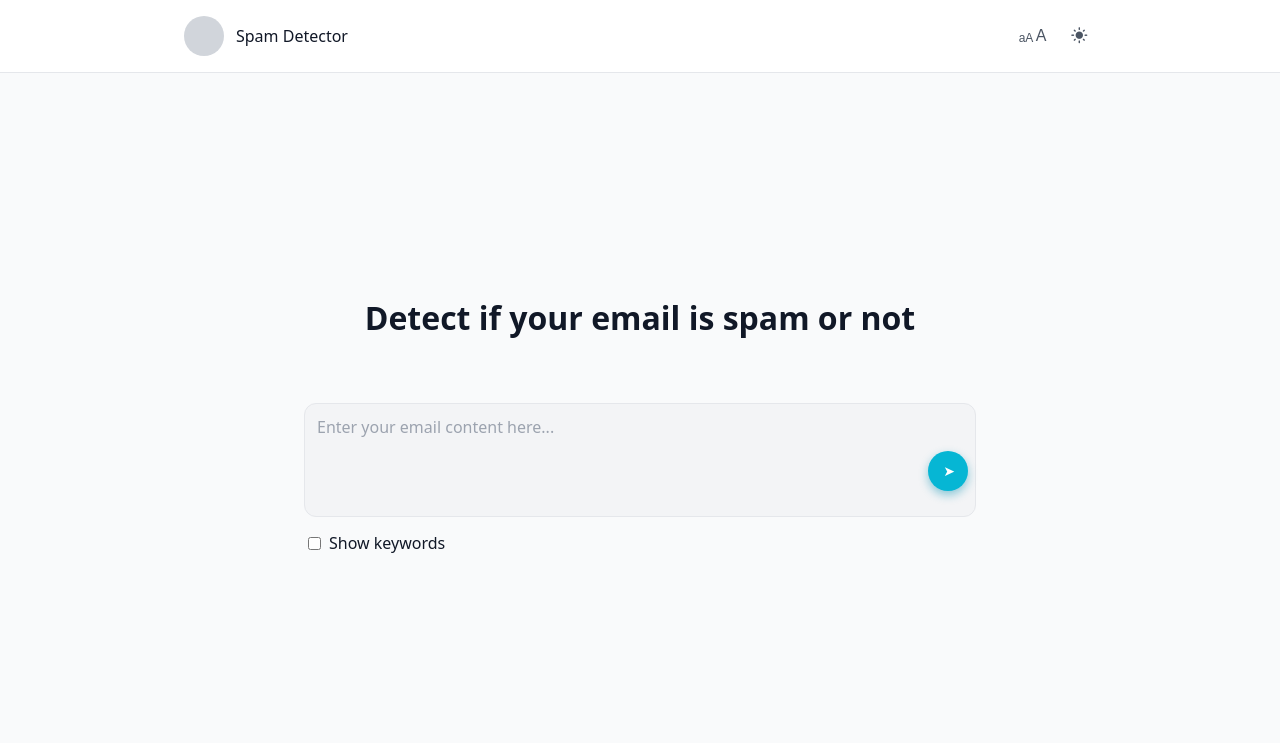
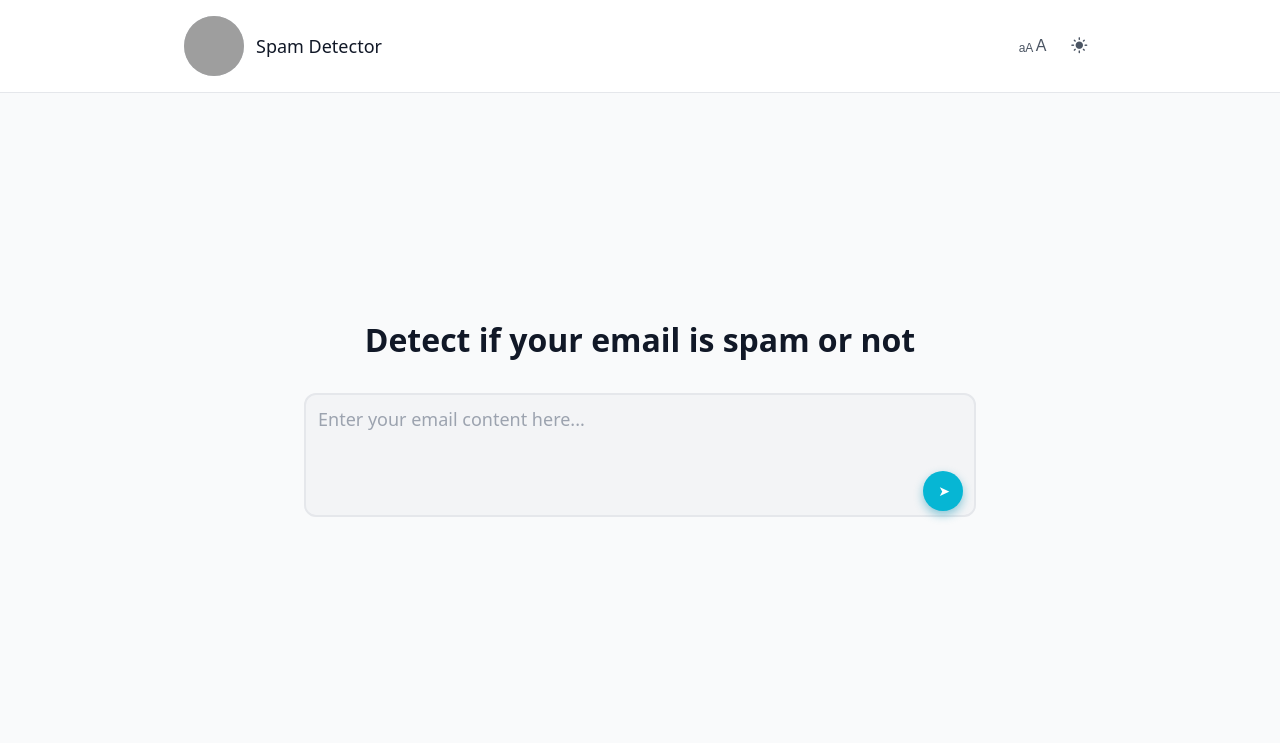
Before and after one commit to c0pson/Spam-Detection-Web-App, a Flask app: page /form in a window 1280 px wide. Shown: the top 743 px of the page. Run offline with Flask 3, Linux system fonts and the light colour scheme; grey boxes are pictures that could not be loaded.

Commit message:
Enhance header with logo and link for better branding and navigation

```diff
--- a/spam_detection/static/css/styles.css
+++ b/spam_detection/static/css/styles.css
@@ -16,8 +16,8 @@
     }
 
     body.font-small { font-size: 14px; }
-    body.font-medium { font-size: 16px; }
-    body.font-large { font-size: 18px; }
+    body.font-medium { font-size: 18px; }
+    body.font-large { font-size: 22px; }
 
     body.theme-light {
         background-color: #f9fafb;
@@ -36,7 +36,7 @@
         top: 0;
         left: 0;
         right: 0;
-        z-index: 50;
+        z-index: 3;
         border-bottom: 1px solid;
         transition: background-color 0.2s ease, border-color 0.2s ease;
     }
@@ -67,9 +67,18 @@
     }
 
     .logo-circle {
-        width: 40px;
-        height: 40px;
+        width: 60px;
+        height: 60px;
         border-radius: 9999px;
+        overflow: hidden;
+        flex-shrink: 0;
+    }
+
+    .logo-circle img {
+        width: 100%;
+        height: 100%;
+        object-fit: cover;
+        object-position: 30% 50%;
     }
 
     body.theme-light .logo-circle {
@@ -81,6 +90,14 @@
     }
 
     .header-title {
+        font-weight: 500;
+        transition: color 0.2s ease;
+        text-decoration: none;
+    }
+
+    .header-title a {
+        text-decoration: none;
+        color: inherit;
         font-weight: 500;
         transition: color 0.2s ease;
     }
@@ -209,7 +226,7 @@
 
     .hero-title {
         text-align: center;
-        margin-bottom: 4rem;
+        margin-bottom: 2rem;
         font-size: 2rem;
         font-weight: 600;
         transition: color 0.2s ease;
@@ -224,27 +241,31 @@
     }
 
     .hero-input-area {
+        position: relative;
         width: 100%;
-        position: relative;
     }
 
     .email-textarea {
         width: 100%;
         min-height: 60px;
+        max-height: 30vh;
         resize: none;
+        overflow: auto;
         padding: 0.75rem 3.5rem 0.75rem 0.75rem;
         border-radius: 0.75rem;
-        border: 1px solid #e5e7eb;
+        border: 2px solid #e5e7eb;
         font: inherit;
         background-color: #f3f4f6;
         color: #111827;
         transition: background-color 0.2s ease,
         border-color 0.2s ease,
         color 0.2s ease;
+        transition: max-height 2s ease;
     }
 
     .email-textarea::placeholder {
         color: #9ca3af;
+        transition: height 2s ease-in-out;
     }
 
     body.theme-dark .email-textarea {
@@ -265,8 +286,8 @@
 
     .primary-button {
         position: absolute;
-        top: 3rem;
-        right: 0.5rem;
+        bottom: 0.08rem;
+        right: 0.8rem;
         width: 2.5rem;
         height: 2.5rem;
         border-radius: 9999px;
@@ -276,6 +297,7 @@
         justify-content: center;
         cursor: pointer;
         font-size: 0.875rem;
+        transform: translateY(-50%);
         transition: background-color 0.15s ease,
         transform 0.1s ease,
         box-shadow 0.15s ease,
@@ -303,7 +325,7 @@
     }
 
     .primary-button:active:not(:disabled) {
-        transform: translateY(1px) scale(0.97);
+        transform: translateY(-50%) scale(0.97);
         box-shadow: none;
     }
 
@@ -356,6 +378,9 @@
     /* RESULT SCREEN  */
 
     .result-section {
+        display: flex;
+        justify-content: center;
+        width: 100%;
         padding: 2rem 1.5rem;
     }
 
@@ -364,7 +389,7 @@
         margin: 0 auto;
         display: flex;
         flex-direction: column;
-        gap: 1rem;
+        gap: 2rem;
     }
 
     .result-status {
@@ -402,10 +427,6 @@
         color: #f9fafb;
     }
 
-    .result-text {
-        white-space: pre-line;
-    }
-
     .result-prompt-card {
         position: relative;
     }
--- a/spam_detection/templates/check_spam.html
+++ b/spam_detection/templates/check_spam.html
@@ -27,9 +27,11 @@
 <header class="app-header">
     <div class="header-inner">
         <div class="header-left">
-            <div class="logo-circle"></div>
+            <div class="logo-circle">
+                <img src="{{ url_for('spam.static', filename='images/logo.png') }}" alt="Logo">
+            </div>
             <span class="header-title">
-                Spam Detector
+                <a href="{{ url_for('home') }}">Spam Detector</a>
             </span>
         </div>
         <div class="header-right">
@@ -75,15 +77,7 @@
                         required
                 ></textarea>
                 <div style="display: flex; align-items: center; gap: 10px; margin-top: 10px;">
-                    <label style="display: flex; align-items: center; gap: 5px; cursor: pointer;">
-                        <input
-                                type="checkbox"
-                                name="explain"
-                                value="true"
-                                id="explain_checkbox"
-                        >
-                        <span>Show keywords</span>
-                    </label>
+
                     <button
                             type="submit"
                             class="primary-button"
@@ -115,7 +109,6 @@
             </div>
 
             <div class="result-card">
-                <div class="result-text">
                 {% if is_spam %}
                     This email has been classified as spam. It may contain suspicious patterns,
                     promotional content, or characteristics commonly found in unsolicited messages.
@@ -124,18 +117,15 @@
                     and seems to be a genuine message.
                 {% endif %}
             </div>
-            </div>
 
             {% if keywords %}
             <div class="result-card">
-                <div class="result-text">
                 <strong>Top keywords:</strong>
                 <ul>
                     {% for word, score in keywords %}
-                        <li>{{ word }} ({{ "%.3f"|format(score) }})</li>
+                    <li>{{ word }}</li>
                     {% endfor %}
                 </ul>
-                </div>
             </div>
             {% endif %}
 
@@ -144,12 +134,13 @@
                     <strong>Your email:</strong><br>
                     {{ user_text }}
                 </div>
+                <br>
                 <form method="GET" action="{{ url_for('spam.show_form') }}">
                     <button
                             type="submit"
                             class="next-button"
                     >
-                        Check Another Email
+                        Check another email
                     </button>
                 </form>
             </div>
--- a/spam_detection/templates/home.html
+++ b/spam_detection/templates/home.html
@@ -27,9 +27,11 @@
 <header class="app-header">
     <div class="header-inner">
         <div class="header-left">
-            <div class="logo-circle"></div>
+            <div class="logo-circle">
+                <img src="{{ url_for('spam.static', filename='images/logo.png') }}" alt="Logo">
+            </div>
             <span class="header-title">
-                Spam Detector
+                <a href="{{ url_for('home') }}">Spam Detector</a>
             </span>
         </div>
         <div class="header-right">
```
Lines whose indentation alone changed are shown as unchanged.
